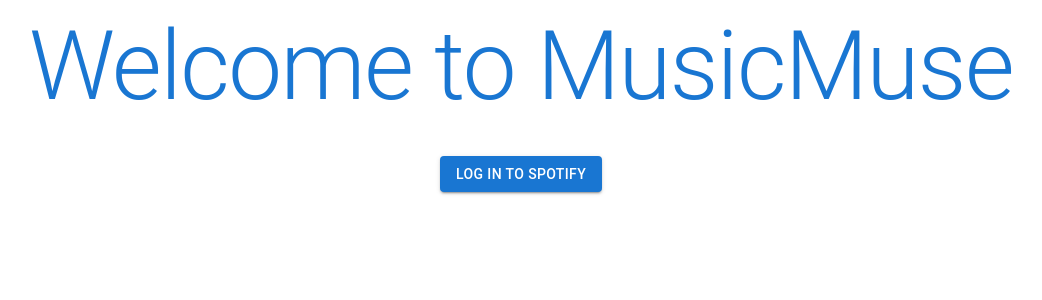
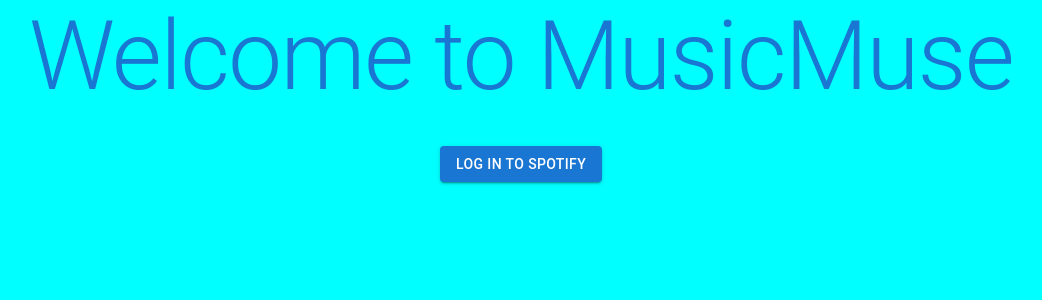
Before and after one commit to oliciep/Music_Muse, a React (Create React App) app in the folder client/: page / in a window 1280 px wide. Shown: the top 300 px of the page, without its empty margins (119-1161 px from the left). Built offline with nearby package versions, Linux system fonts and the light colour scheme; what spotify-web-api-js would draw is missing.

Commit message:
Added background styling

```diff
--- a/client/src/App.js
+++ b/client/src/App.js
@@ -3,8 +3,7 @@
 import React, { useState, useEffect } from "react"
 import SpotifyWebApi from "spotify-web-api-js"
 
-import Paper from '@mui/material/Paper';
-import Link from '@mui/material/Link';
+import Box from '@mui/material/Box';
 import Button from '@mui/material/Button';
 import Typography from '@mui/material/Typography';
 
@@ -52,6 +51,7 @@
   return (
 
     <div className="App">
+      <Box sx={{ backgroundColor: 'cyan', minHeight: '100vh', position: 'fixed', top: 0, right: 0, bottom: 0, left: 0, margin: 0, padding: 0}}>
         <Typography variant="h1" color="primary" gutterBottom>
           Welcome to MusicMuse
         </Typography>
@@ -75,6 +75,7 @@
         {loggedIn && (
           <Button variant="contained" color="primary" onClick={() => getNowPlaying()}>Check Now Playing</Button>
         )}
+      </Box>
     </div>
   );
 }
```
